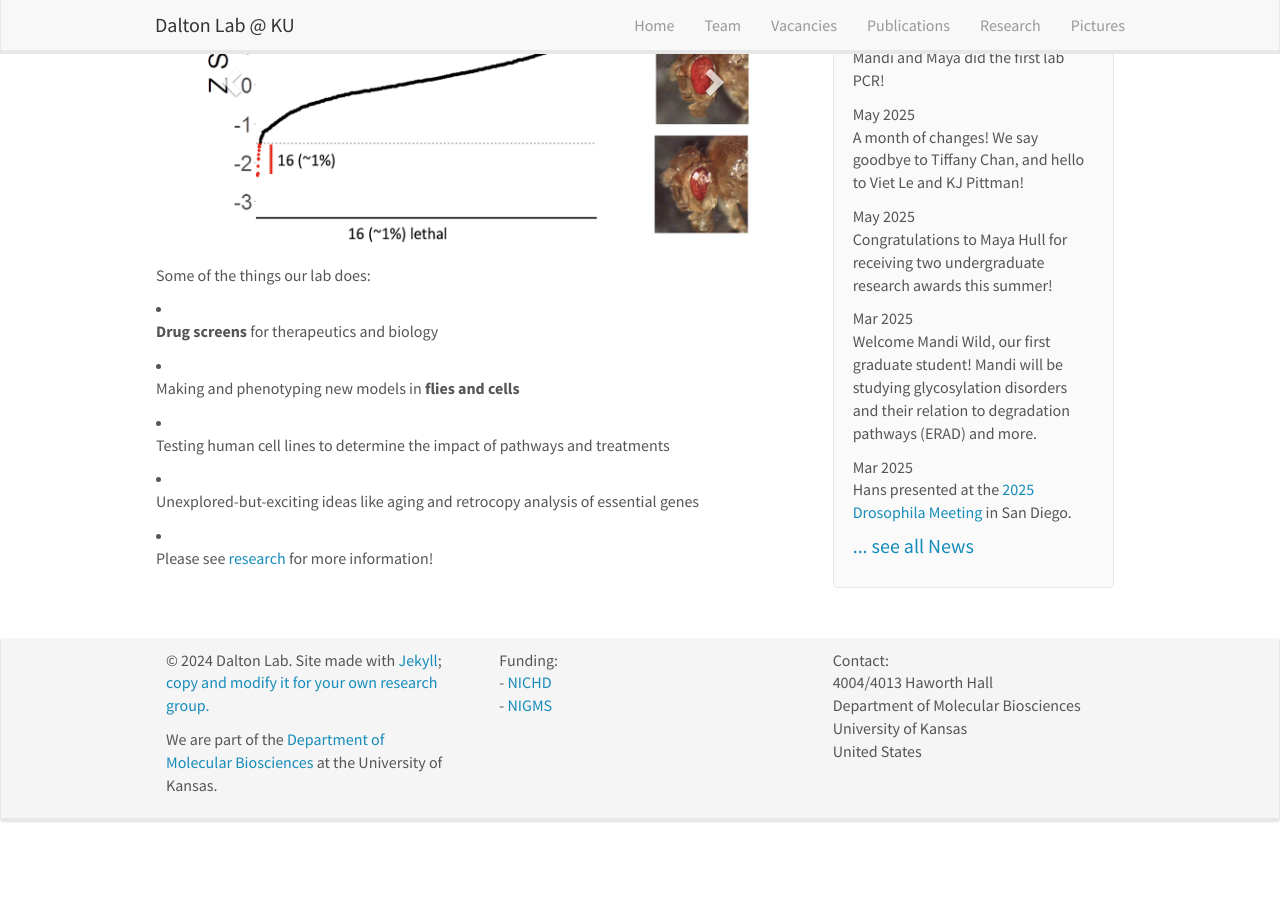
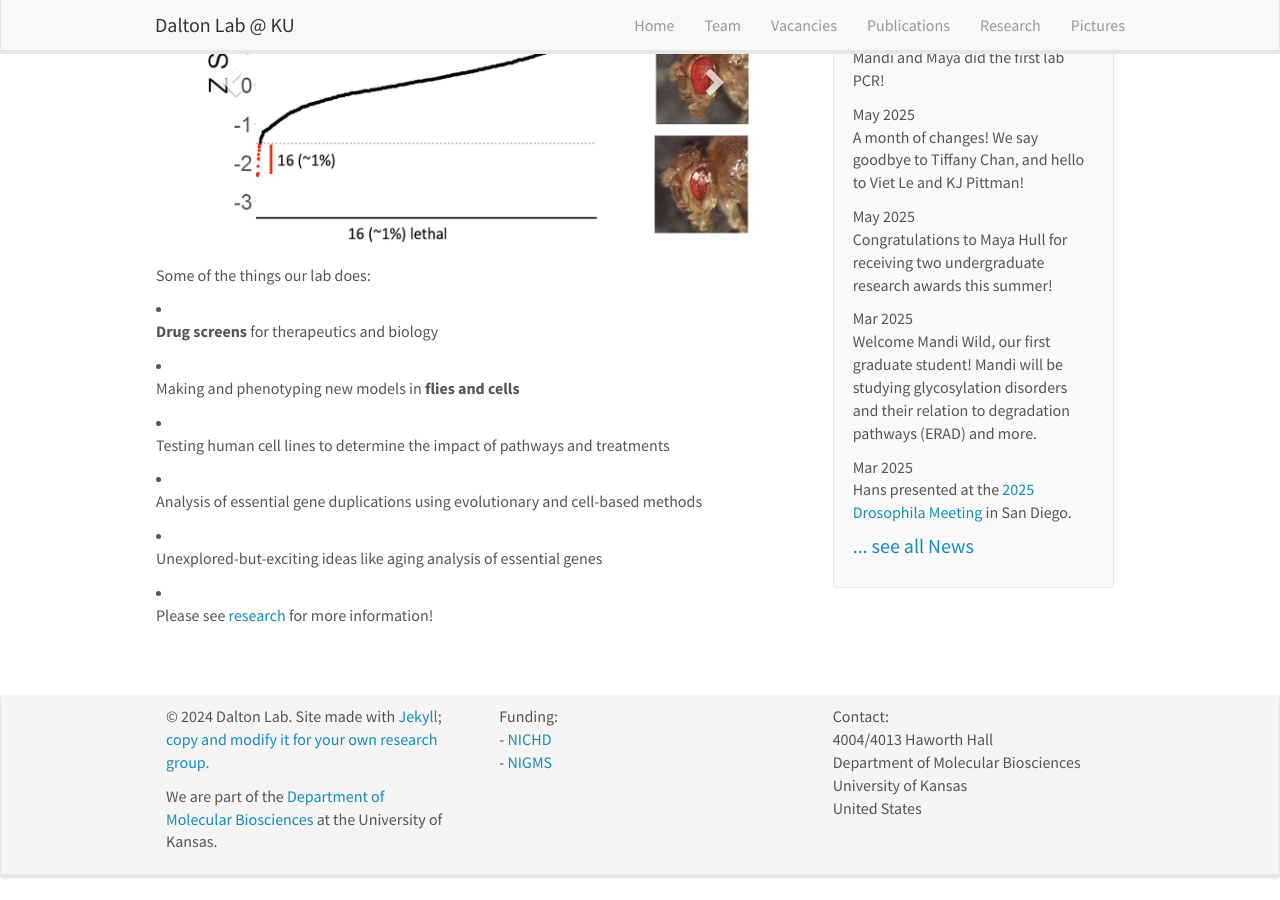
Before and after one commit to hansmdalton/hansmdalton.github.io, a Jekyll site: the page built from _pages/home.md, in a window 1280 px wide and 900 px high, scrolled down 566 px. Built offline with Jekyll 4.4.1, drawn with Linux system fonts in a browser that asks for light colours; nearby versions of some CDN libraries; before the commit the page ends 1410 px from its top, so only the background shows below that.

Commit message:
Update essential gene analysis and research ideas

```diff
--- a/_pages/home.md
+++ b/_pages/home.md
@@ -70,7 +70,9 @@ Some of the things our lab does:
 
   <li> Testing human cell lines to determine the impact of pathways and treatments
 
-  <li> Unexplored-but-exciting ideas like aging and retrocopy analysis of essential genes
+  <li> Analysis of essential gene duplications using evolutionary and cell-based methods
+
+  <li> Unexplored-but-exciting ideas like aging analysis of essential genes
 
   <li> Please see [research]({{ site.baseurl }}/research/) for more information!
 
```
